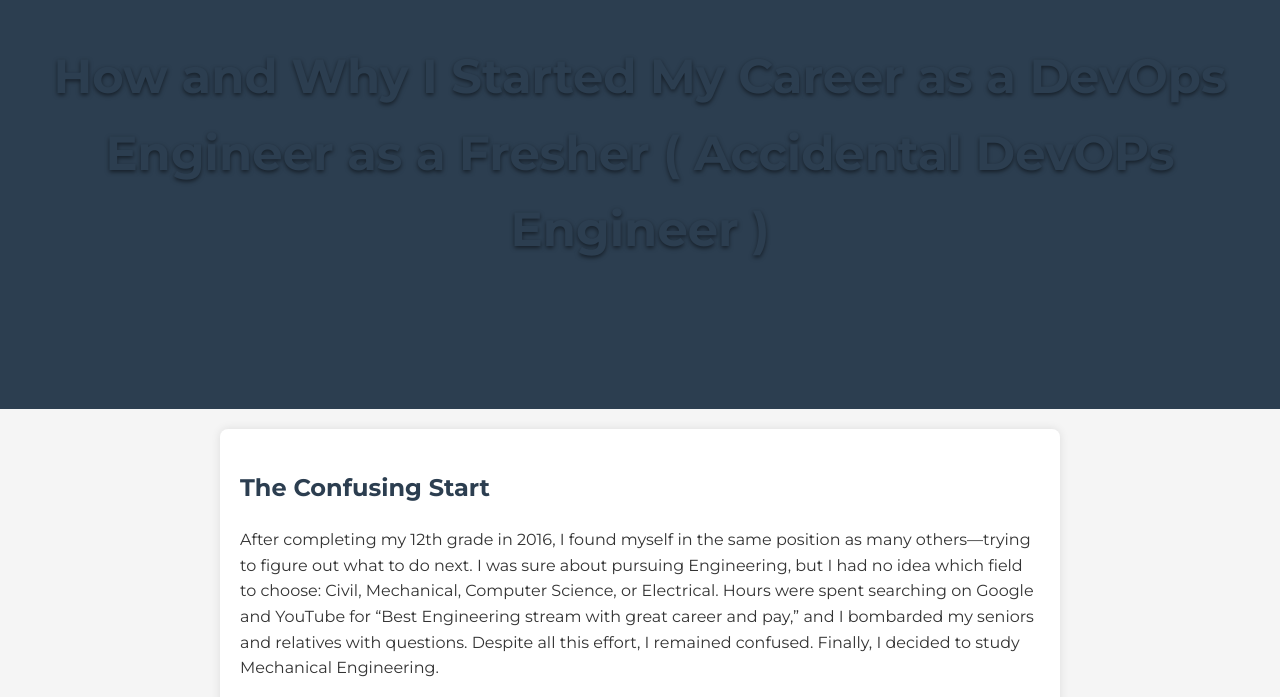
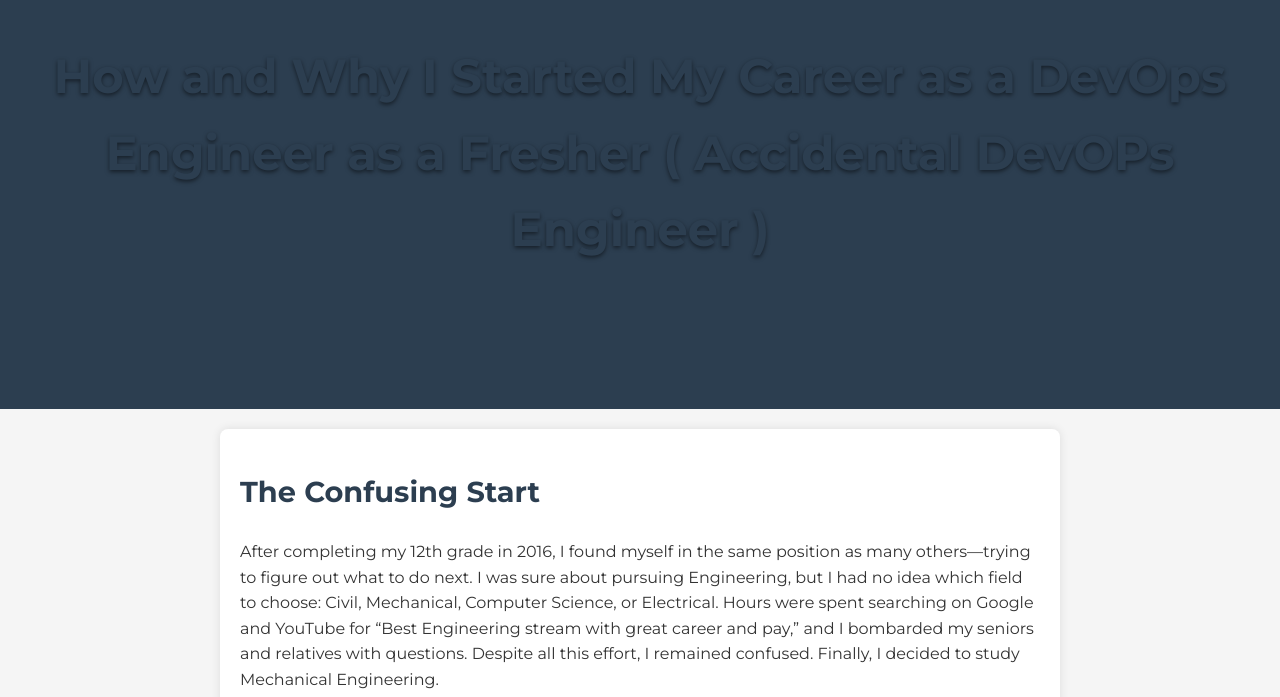
Before and after one commit to UjjwalKarn954/ujjwalkarn954.github.io, a plain HTML site: page article1.html in a window 1280 px wide. Shown: the part 103-800 px from the top of the page. Drawn offline with Linux system fonts and the light colour scheme.

Commit message:
Update article1.html

```diff
--- a/article1.html
+++ b/article1.html
@@ -8,12 +8,13 @@
     <link href="https://fonts.googleapis.com/css2?family=Montserrat:wght@400;700&display=swap" rel="stylesheet">
     <style>
         /* Additional styles specific to this page */
-        body {
+      body {
             font-family: 'Montserrat', sans-serif;
             line-height: 1.6;
             background-color: #f5f5f5;
             margin: 0;
             padding: 0;
+            color: #333; /* Default text color */
         }
         header {
             background-color: #2c3e50;
@@ -30,7 +31,15 @@
             border-radius: 8px;
         }
         h1, h2, h3 {
-            color: #2c3e50;
+            color: #2c3e50; /* Dark grey heading color */
+        }
+        h2 {
+            font-size: 1.8em; /* Adjust size as needed */
+            margin-top: 20px; /* Add space above headings */
+        }
+        h3 {
+            font-size: 1.4em; /* Adjust size as needed */
+            margin-top: 15px; /* Add space above headings */
         }
         footer {
             text-align: center;
```
